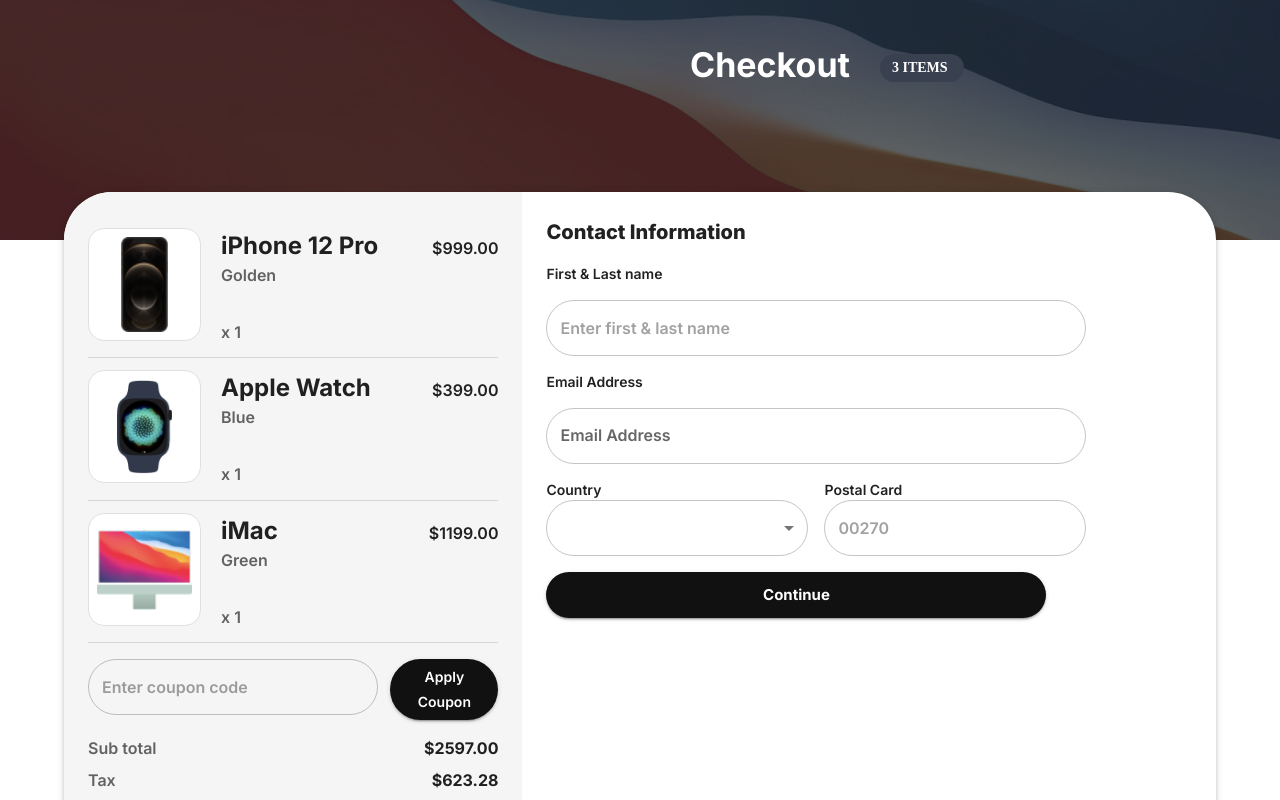
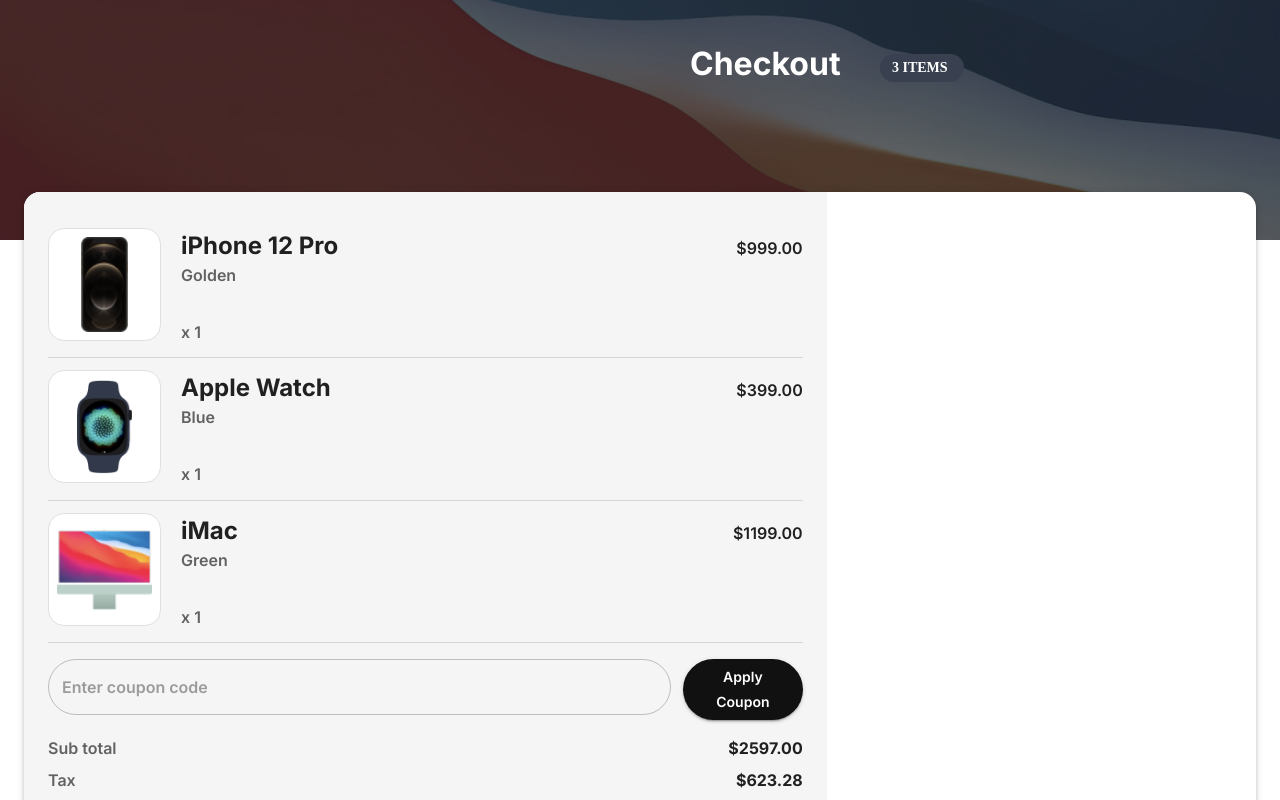
Before and after one commit to sulimanshams/shop-check-project, a React (Create React App) app: page / in a window 1280 px wide. Shown: the top 800 px of the page. Built offline with nearby package versions, Linux system fonts and the light colour scheme; some icons are missing.

Commit message:
Everything is going well

```diff
--- a/src/CardList.jsx
+++ b/src/CardList.jsx
@@ -85,7 +85,7 @@
                     }}
                     />
 
-            <Box sx={{ flexGrow: 1 }}>
+            <Box sx={{ flexGrow:1 }}>
               <Box
                 sx={{
                   display: "flex",
@@ -93,8 +93,10 @@
                   gap: 1,
                 }}
               >
-                <Typography sx={{fontFamily:"Inter , sans-serif" , fontWeight:700 , fontSize:"1.5rem"}}>{it.name}</Typography>
-                <Typography sx={{fontFamily:"Inter , sans-serif" , fontWeight:400 , fontSize:"1rem" , mt:1}}>
+                <Typography sx={{fontFamily:"Inter , sans-serif" , fontWeight:700 , fontSize:"1.5rem"}}>
+                    {it.name}
+                    </Typography>
+                <Typography sx={{fontFamily:"Inter , sans-serif" , fontWeight:400 , fontSize:"1rem" , mt:1 , ml:"390px"}}>
                   {money(it.price)}
                 </Typography>
               </Box>
--- a/src/CheckOutCard.jsx
+++ b/src/CheckOutCard.jsx
@@ -6,12 +6,12 @@
 export default function CheckoutCard() {
   return (
     <Container
-      maxWidth="lg"
+      maxWidth="100px"
       sx={{
        mt:{xs:-4 , md:-6} , position:"relative",zIndex:2
       }}
     >
-      <Paper elevation={3} sx={{ overflow: "hidden", borderRadius: 3 }}>
+      <Paper elevation={3} sx={{ overflow: "hidden", borderRadius:1 }}>
         <Grid container>
           <Grid
             item
--- a/src/Header.jsx
+++ b/src/Header.jsx
@@ -27,7 +27,7 @@
           gap: 2,
         }}
       >
-        <Typography variant="h4" sx={{ color: "#fff", fontWeight: "bold" }}>
+        <Typography variant="h4" sx={{ color: "#fff"  , fontFamily:"Inter , sans-serif" , fontWeight:700 , fontSize:"2rem" }}>
           Checkout
         </Typography>
       </Box>
```
